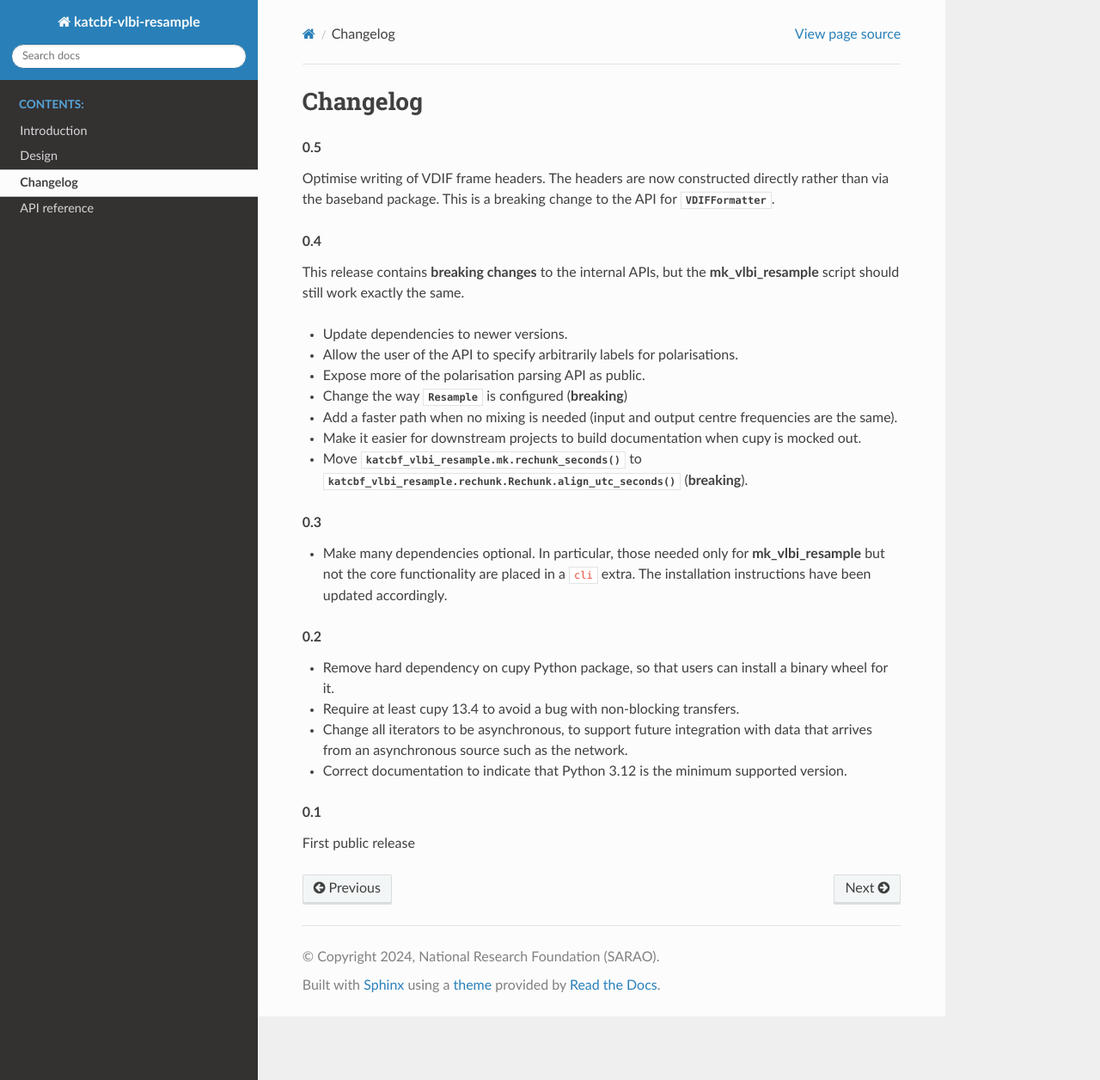
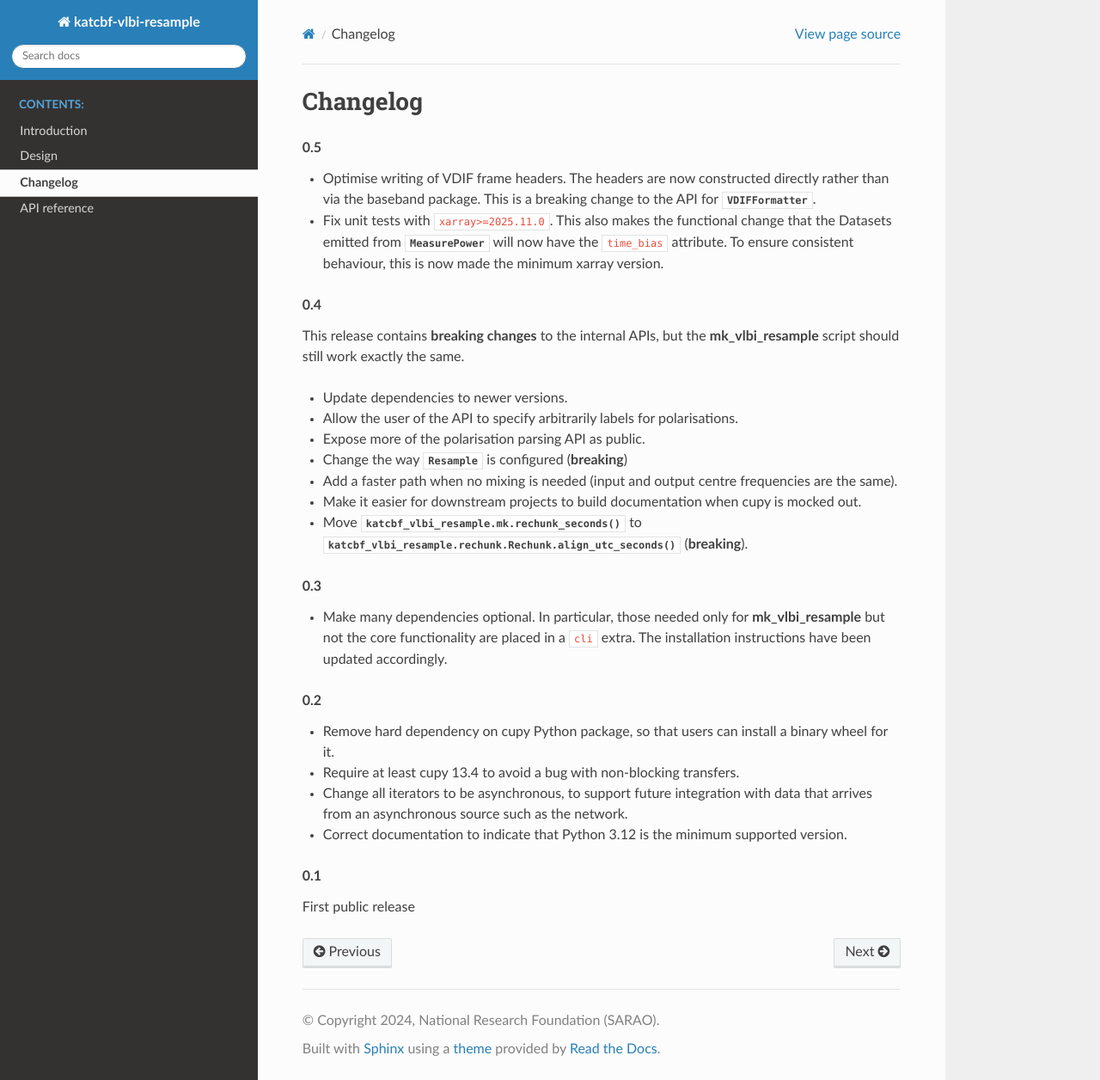
Before and after one commit to ska-sa/katcbf-vlbi-resample, a Sphinx documentation site: the page built from doc/changelog.rst, in a window 1280 px wide and 1256 px high. Shown: the whole window at 86% size. Built offline with Sphinx 7.4.7 and the Read the Docs theme 3.1.0, drawn with Linux system fonts in a browser that asks for light colours.

Commit message:
Update 0.5 changelog to capture #33

```diff
--- a/doc/changelog.rst
+++ b/doc/changelog.rst
@@ -3,9 +3,13 @@ Changelog
 
 .. rubric:: 0.5
 
-Optimise writing of VDIF frame headers. The headers are now constructed
-directly rather than via the baseband package. This is a breaking change
-to the API for :class:`.VDIFFormatter`.
+- Optimise writing of VDIF frame headers. The headers are now constructed
+  directly rather than via the baseband package. This is a breaking change
+  to the API for :class:`.VDIFFormatter`.
+- Fix unit tests with ``xarray>=2025.11.0``. This also makes the functional
+  change that the Datasets emitted from :class:`.MeasurePower` will now have
+  the ``time_bias`` attribute. To ensure consistent behaviour, this is now
+  made the minimum xarray version.
 
 .. rubric:: 0.4
 
```
